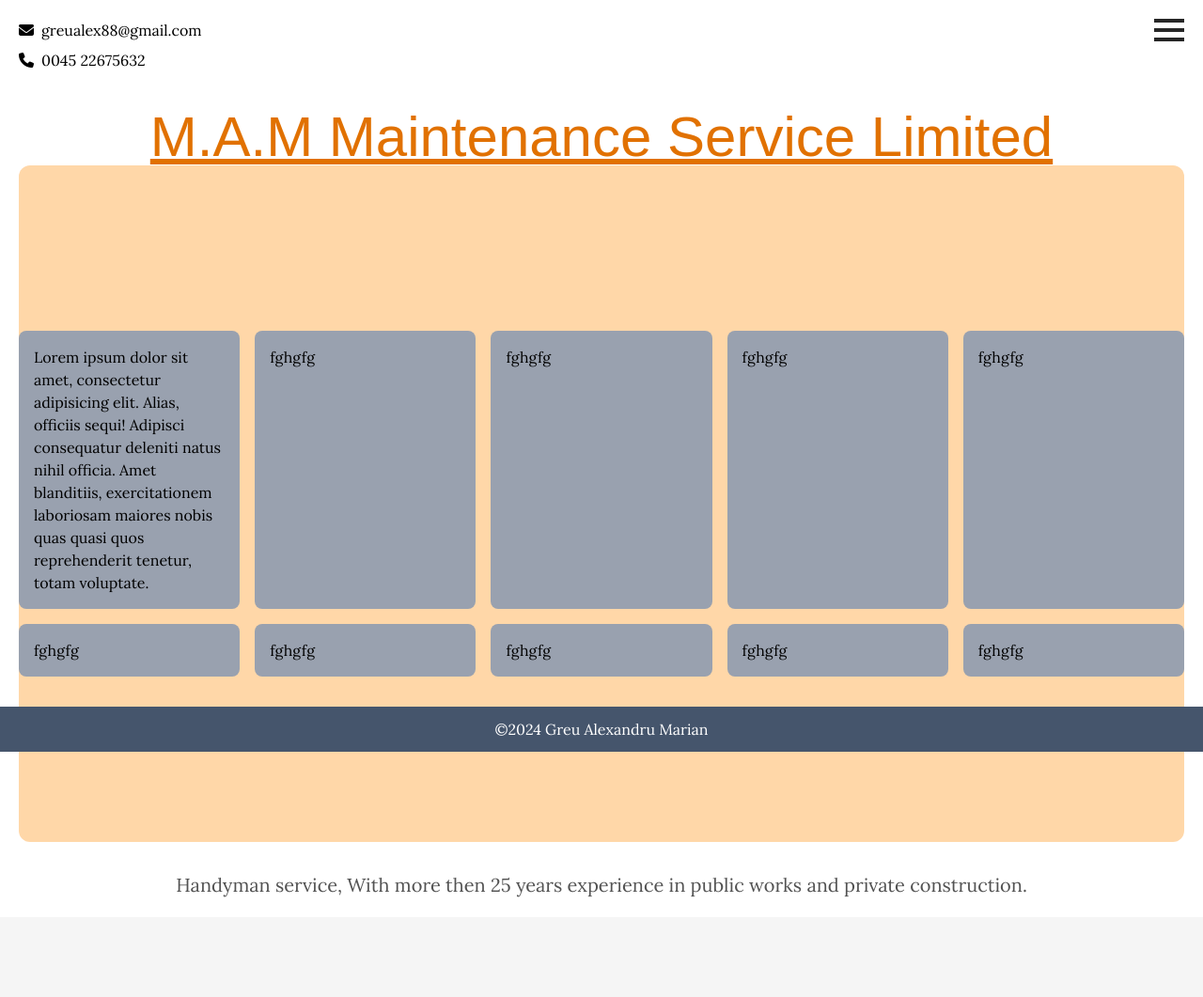
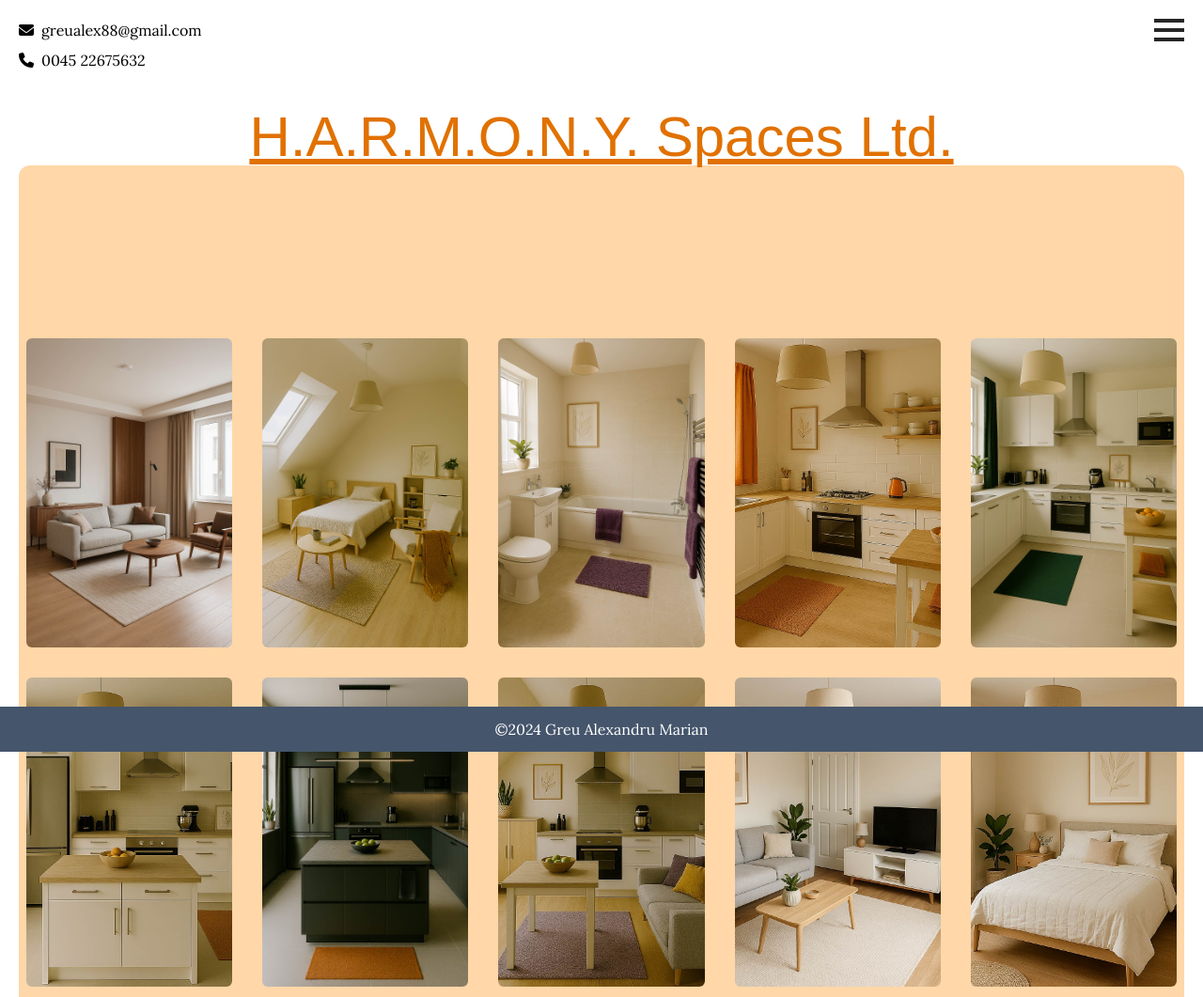
Before and after one commit to alexandrumariangreu/showcase-one, a website: page src/painting-decorating.html in a window 1280 px wide. Shown: the top 1061 px of the page at 94% size. Before the commit the page ends 976 px from the top, so only its background shows below. Drawn offline with Linux system fonts and the light colour scheme; a web font is replaced by a local one.

Commit message:
Updated company name across pages, improved image styling, added new classes in CSS, and included new images.

```diff
--- a/src/painting-decorating.html
+++ b/src/painting-decorating.html
@@ -3,7 +3,7 @@
 <head>
     <meta charset="UTF-8">
     <meta name="viewport" content="width=device-width, initial-scale=1.0">
-    <title>Painting & Decorating | M.A.M Maintenance Service Limited</title>
+    <title>Painting & Decorating | H.A.R.M.O.N.Y. Spaces Ltd.</title>
     <link rel="stylesheet" href="output.css">
 
     <!-- GOOGLE FONTS -->
@@ -41,29 +41,50 @@
 
 
     <div id="meniu" class="h-0 overflow-hidden w-full duration-500 bg-orange-50 rounded-xl">
-        <div class="flex flex-col h-48 items-center justify-center gap-4">
+        <div class="flex flex-col h-64 px-6 items-center justify-center gap-4">
             <a href="index.html" class="bg-orange-200 md:w-52 rounded w-full px-3 py-2 text-center">Home</a>
-            <a href="painting-decorating.html" class="bg-orange-200 md:w-52 rounded w-full px-3 py-2 text-center">Painting & Decorating</a>
-            <a href="handyman.html" class="bg-orange-200 md:w-52 rounded w-full px-3 py-2 text-center">Handyman</a>
-            <a href="reviews.html" class="bg-orange-200 md:w-52 rounded w-full px-3 py-2 text-center">Reviews</a>
+            <a href="painting-decorating.html" class="bg-orange-200 md:w-52 rounded w-full text-center px-3 py-2">Painting & Decorating</a>
+            <a href="handyman.html" class="bg-orange-200 md:w-52 rounded px-3 text-center w-full py-2">Handyman</a>
+            <a href="reviews.html" class="bg-orange-200 md:w-52 rounded px-3 text-center w-full py-2">Reviews</a>
         </div>
     </div>
 
-    <h1 class="mt-10 font-suse-400 text-center text-xl sm:text-2xl md:text-4xl lg:text-5xl xl:text-6xl font-bold text-amber-600 underline">M.A.M Maintenance Service Limited</h1>
+
+    <h1 class="mt-10 font-suse-400 text-center text-xl sm:text-2xl md:text-4xl lg:text-5xl xl:text-6xl font-bold text-amber-600 underline">H.A.R.M.O.N.Y. Spaces Ltd.</h1>
 
 
   <div class="grid grid-cols-5 rounded-xl gap-4 py-44 bg-orange-200">
-      <div class="rounded-lg py-4 px-4 bg-gray-400">Lorem ipsum dolor sit amet, consectetur adipisicing elit. Alias, officiis sequi! Adipisci consequatur deleniti natus nihil officia. Amet blanditiis, exercitationem laboriosam maiores nobis quas quasi quos reprehenderit tenetur, totam voluptate.</div>
-      <div class="rounded-lg py-4 px-4 bg-gray-400">fghgfg</div>
-      <div class="rounded-lg py-4 px-4 bg-gray-400">fghgfg</div>
-      <div class="rounded-lg py-4 px-4 bg-gray-400">fghgfg</div>
-      <div class="rounded-lg py-4 px-4 bg-gray-400">fghgfg</div>
-      <div class="rounded-lg py-4 px-4 bg-gray-400">fghgfg</div>
-      <div class="rounded-lg py-4 px-4 bg-gray-400">fghgfg</div>
-      <div class="rounded-lg py-4 px-4 bg-gray-400">fghgfg</div>
-      <div class="rounded-lg py-4 px-4 bg-gray-400">fghgfg</div>
-      <div class="rounded-lg py-4 px-4 bg-gray-400">fghgfg</div>
-  </div>
+    <div class="rounded-lg overflow-hidden bg-orange-200 p-2">
+        <img src="img/amenajari1.jpg" alt="Amenajari 1" class="w-full h-full object-cover rounded-md">
+    </div>
+    <div class="rounded-lg overflow-hidden bg-orange-200 p-2">
+        <img src="img/amenajari2.jpg" alt="Amenajari 2" class="w-full h-full object-cover rounded-md">
+    </div>
+    <div class="rounded-lg overflow-hidden bg-orange-200 p-2">
+        <img src="img/amenajari3.jpg" alt="Amenajari 3" class="w-full h-full object-cover rounded-md">
+    </div>
+    <div class="rounded-lg overflow-hidden bg-orange-200 p-2">
+        <img src="img/amenajari4.jpg" alt="Amenajari 4" class="w-full h-full object-cover rounded-md">
+    </div>
+    <div class="rounded-lg overflow-hidden bg-orange-200 p-2">
+        <img src="img/amenajari5.jpg" alt="Amenajari 5" class="w-full h-full object-cover rounded-md">
+    </div>
+    <div class="rounded-lg overflow-hidden bg-orange-200 p-2">
+        <img src="img/amenajari6.jpg" alt="Amenajari 6" class="w-full h-full object-cover rounded-md">
+    </div>
+    <div class="rounded-lg overflow-hidden bg-orange-200 p-2">
+        <img src="img/amenajari7.jpg" alt="Amenajari 7" class="w-full h-full object-cover rounded-md">
+    </div>
+    <div class="rounded-lg overflow-hidden bg-orange-200 p-2">
+        <img src="img/amenajari8.jpg" alt="Amenajari 8" class="w-full h-full object-cover rounded-md">
+    </div>
+    <div class="rounded-lg overflow-hidden bg-orange-200 p-2">
+        <img src="img/amenajari9.jpg" alt="Amenajari 9" class="w-full h-full object-cover rounded-md">
+    </div>
+    <div class="rounded-lg overflow-hidden bg-orange-200 p-2">
+        <img src="img/amenajari10.jpg" alt="Amenajari 10" class="w-full h-full object-cover rounded-md">
+    </div>
+</div>
 
 
 
```
Also changed, not shown: src/handyman.html (+7 -6 lines), src/index.html (+2 -2 lines), src/img/amenajari1.jpg (added), src/img/amenajari10.jpg (added), src/img/amenajari2.jpg (added), src/img/amenajari3.jpg (added), src/img/amenajari4.jpg (added), src/img/amenajari5.jpg (added), src/img/amenajari6.jpg (added), src/img/amenajari7.jpg (added), src/img/amenajari8.jpg (added), src/img/amenajari9.jpg (added), src/img/imagine1.jpg (renamed from src/imagine1.jpg), src/img/imagine2.jpg (renamed from src/imagine2.jpg), 1 more files.
